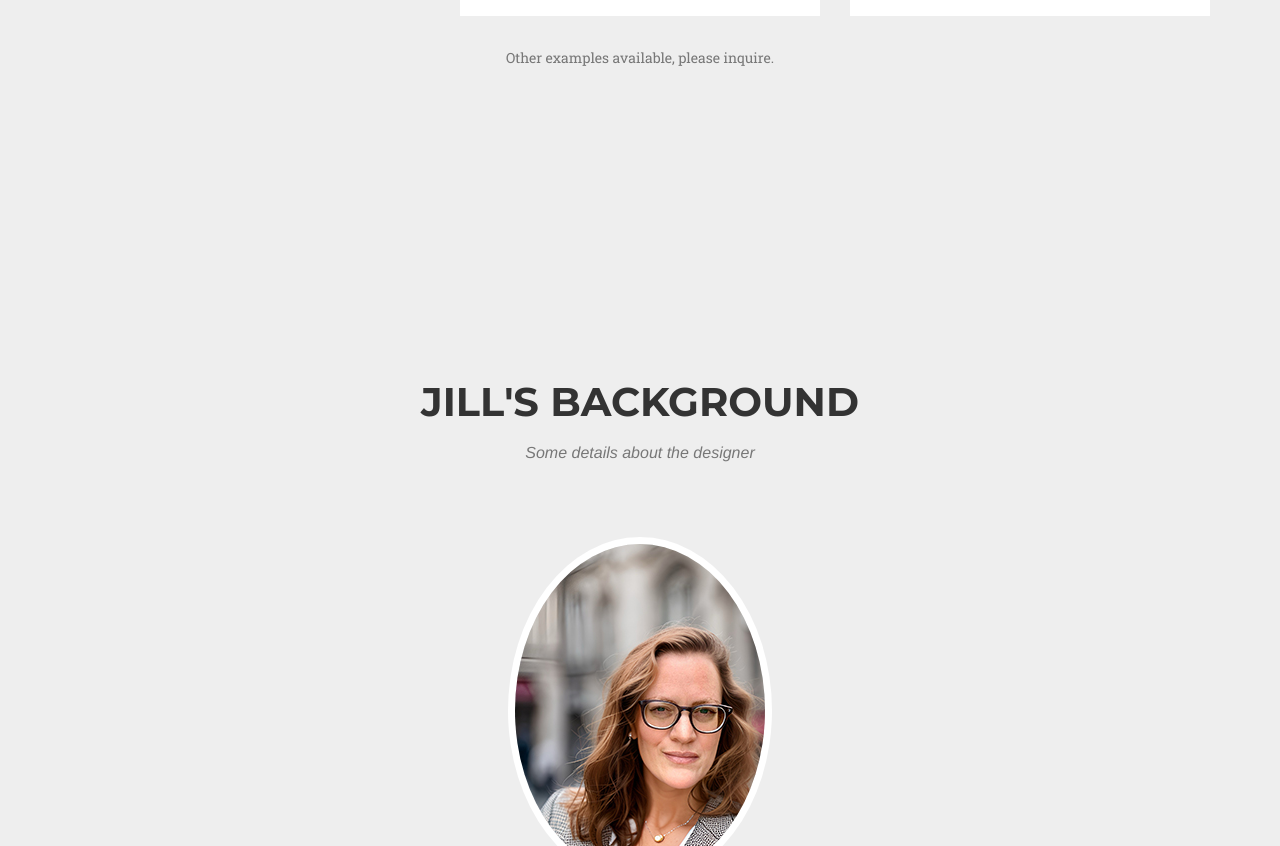
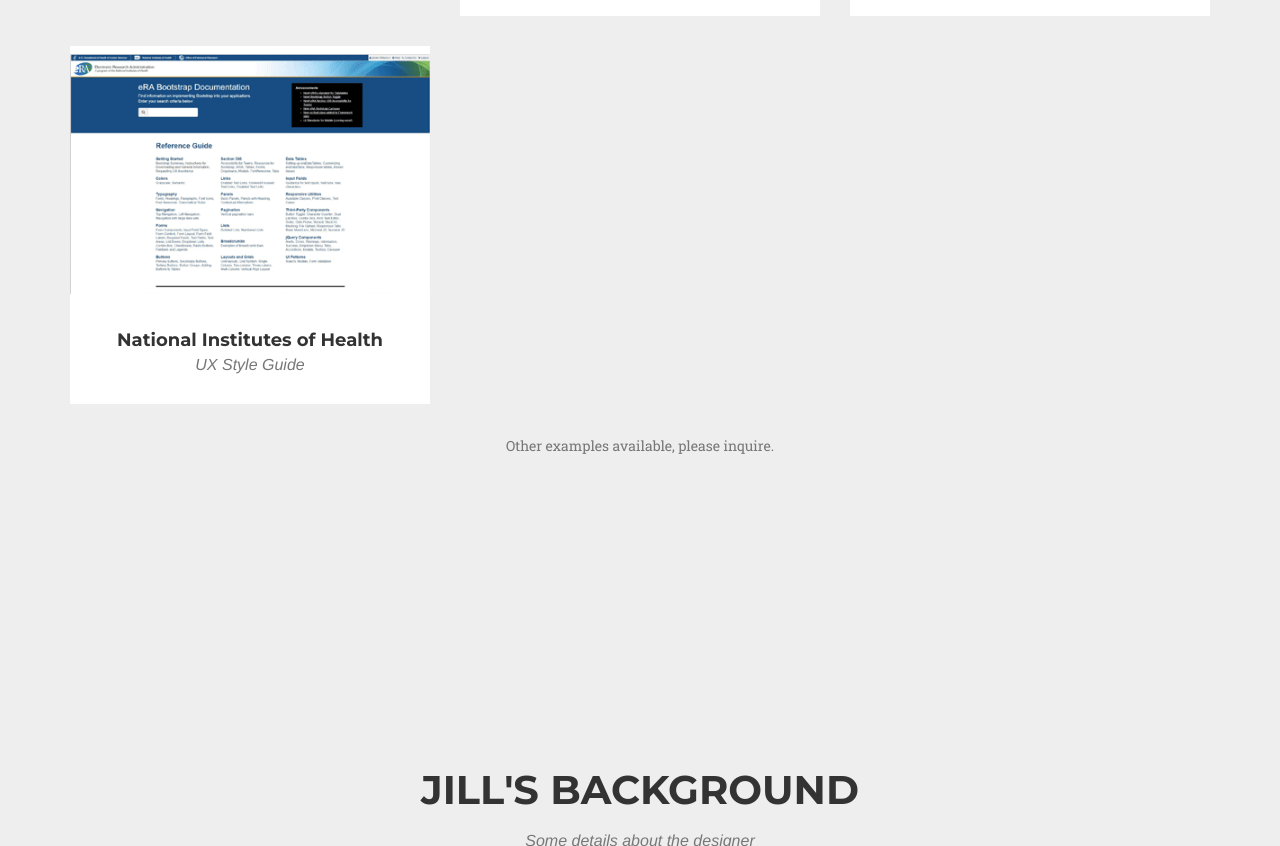
Before and after one commit to jlomaz/jlomaz.github.io, a website: page index.html in a window 1280 px wide. Shown: the part 2834-3680 px from the top of the page. Drawn offline with nearby package versions, Linux system fonts and the light colour scheme; a web font is replaced by a local one.

Commit message:
Update index.html

```diff
--- a/index.html
+++ b/index.html
@@ -273,6 +273,21 @@
                         <p class="text-muted">Graphical User Interface (UI) Elements</p>
                     </div>
                 </div>
+				<div class="col-md-4 col-sm-6 portfolio-item">
+                    <a href="#portfolioModal10" class="portfolio-link" data-toggle="modal">
+                        <div class="portfolio-hover">
+                            <div class="portfolio-hover-content">
+                                <i class="fa fa-plus fa-3x"></i>
+                            </div>
+                        </div>
+                        <img src="img/portfolio/uistandards1atn.png" class="img-responsive" alt="NIH UX Style Guide">
+                    </a>
+                    <div class="portfolio-caption">
+                        <h4>National Institutes of Health</h4>
+                        <p class="text-muted">UX Style Guide</p>
+                    </div>
+                </div>
+
             </div>
         </div>
 
```
